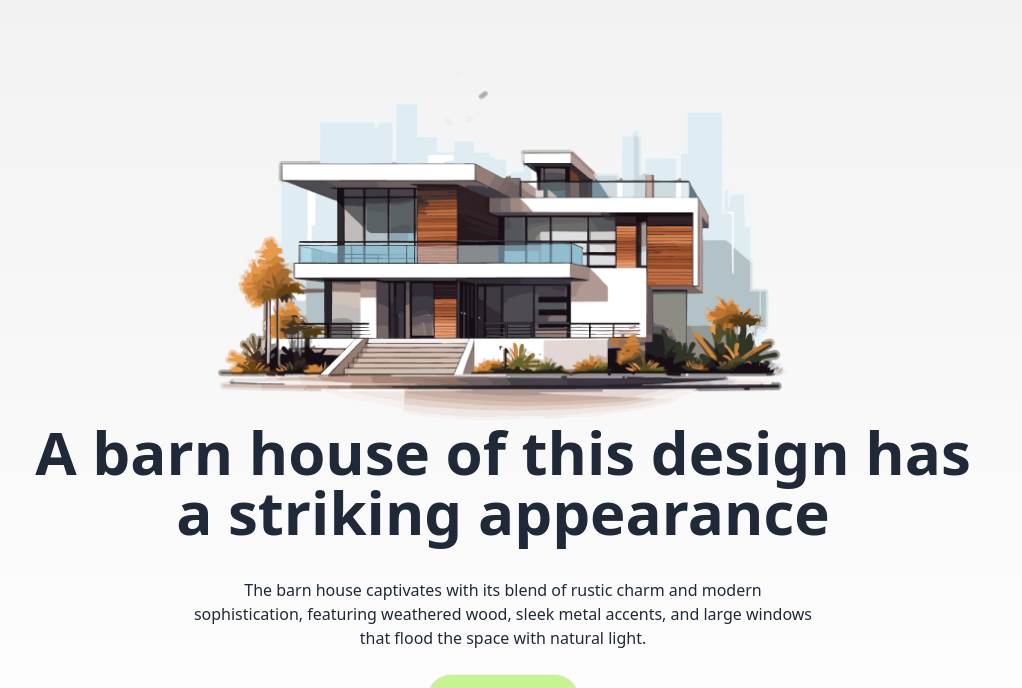
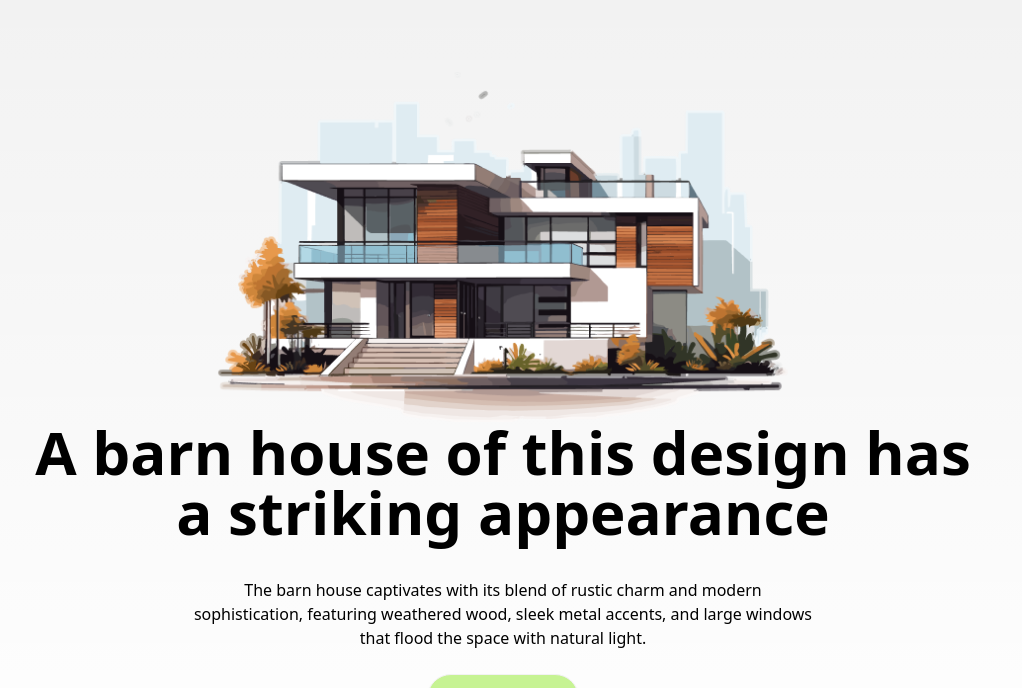
Before and after one commit to chondon787/B-10-Assienment-3-C, a plain HTML site: page index.html in a window 1280 px wide. Shown: the part 71-759 px from the top of the page, without its empty margins (137-1159 px from the left). Drawn offline with nearby package versions, Linux system fonts and the light colour scheme.

Commit message:
bannar cheak

```diff
--- a/index.html
+++ b/index.html
@@ -99,9 +99,9 @@
                   <div class="flex justify-center">
                     <img src="assets/banner.png" alt="">
                   </div>
-                  <h1 class="lg:text-6xl text-3xl md:text-5xl mb-3 font-bold">A barn house of this design has a striking appearance</h1>
+                  <h1 class="lg:text-6xl text-3xl md:text-5xl mb-3 font-bold text-black">A barn house of this design has a striking appearance</h1>
                  <div class="flex justify-center">
-                  <p class="py-6 md:w-8/12 ">
+                  <p class="py-6 md:w-8/12 text-black">
                     The barn house captivates with its blend of rustic charm and modern sophistication, featuring weathered wood, sleek metal accents, and large windows that flood the space with natural light.
                   </p>
                  </div>
```
